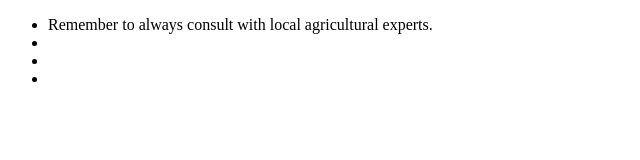
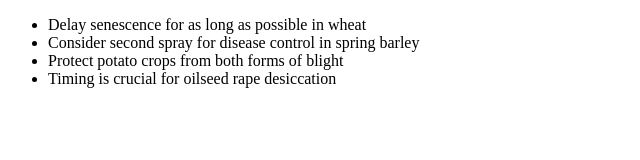
Before and after one commit to radinag94/agronomy-advisory2, a plain HTML site: page index.html in a window 1280 px wide. Shown: the whole page, without its empty margins (0-640 px from the left). Drawn offline with Linux system fonts and the light colour scheme.

Commit message:
resolving merge confclict

```diff
--- a/index.html
+++ b/index.html
@@ -3,14 +3,14 @@
 <head>
     <meta charset="UTF-8">
     <meta name="viewport" content="width=device-width, initial-scale=1.0">
-    <title>Document</title>
+    <title>Crop Tips</title>
 </head>
 <body>
 <ul>
-    <li>Remember to always consult with local agricultural experts.</li>
-    <li></li>
-    <li></li>
-    <li>    </li>
+    <li>Delay senescence for as long as possible in wheat</li>
+    <li>Consider second spray for disease control in spring barley</li>
+    <li>Protect potato crops from both forms of blight</li>
+    <li>Timing is crucial for oilseed rape desiccation</li>
 </ul>
 </body>
 </html>
```
